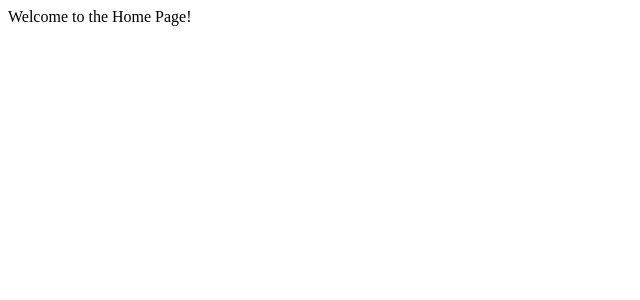
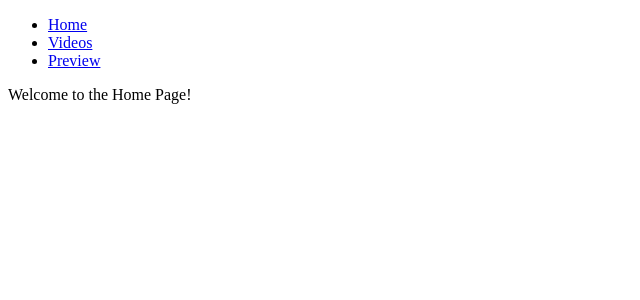
Before and after one commit to TiaMarieG/salamander-tracker, a Next.js app: page / in a window 1280 px wide. Shown: the top 300 px of the page, without its empty margins (0-640 px from the left). Built offline with nearby package versions, Linux system fonts and the light colour scheme.

Commit message:
Created a layout for nav purposes and added a page.jsx under videos to show a list of demo videos

```diff
--- /dev/null
+++ b/src/app/layout.jsx
@@ -0,0 +1,22 @@
+import Link from 'next/link';
+
+export default function RootLayout({ children }) {
+  return (
+    <html lang="en">
+      <body>
+        <nav>
+          <ul>
+            <li><Link href="/">Home</Link></li>
+            <li><Link href="/videos">Videos</Link></li>
+            <li><Link href="/videos/preview">Preview</Link></li>
+          </ul>
+        </nav>
+
+        {/* Needed to show page content */}
+        <main>
+          {children}
+        </main>
+      </body>
+    </html>
+  );
+}
```
Also changed, not shown: src/app/videos/page.jsx (added, +23 -0 lines).
